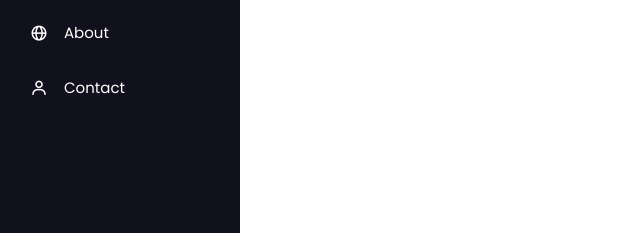
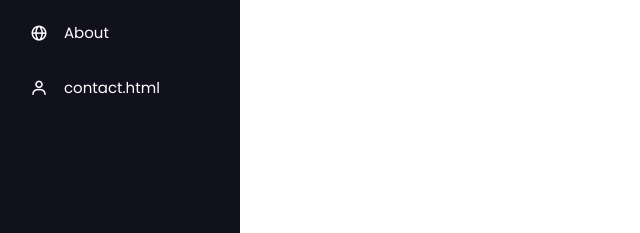
Before and after one commit to Alsation57/Ryxs, a plain HTML site: page index.html in a window 1280 px wide. Both pictures are taken after a click on the icon 39 px from the left and 31 px from the top of the page. Shown: the part 178-411 px from the top of the page, 0-640 px from the left. Drawn offline with nearby package versions, Linux system fonts and the light colour scheme.

Commit message:
Update index.html

```diff
--- a/index.html
+++ b/index.html
@@ -301,7 +301,7 @@ body{
                 <li>
                     <a href="contact">
                         <i class='bx bx-user' ></i>
-                      <span class="links_name">Contact</span>
+                      <span class="links_name">contact.html</span>
                     </a>
                     <span class="tooltip">Contact</span>
                   </li>
```
